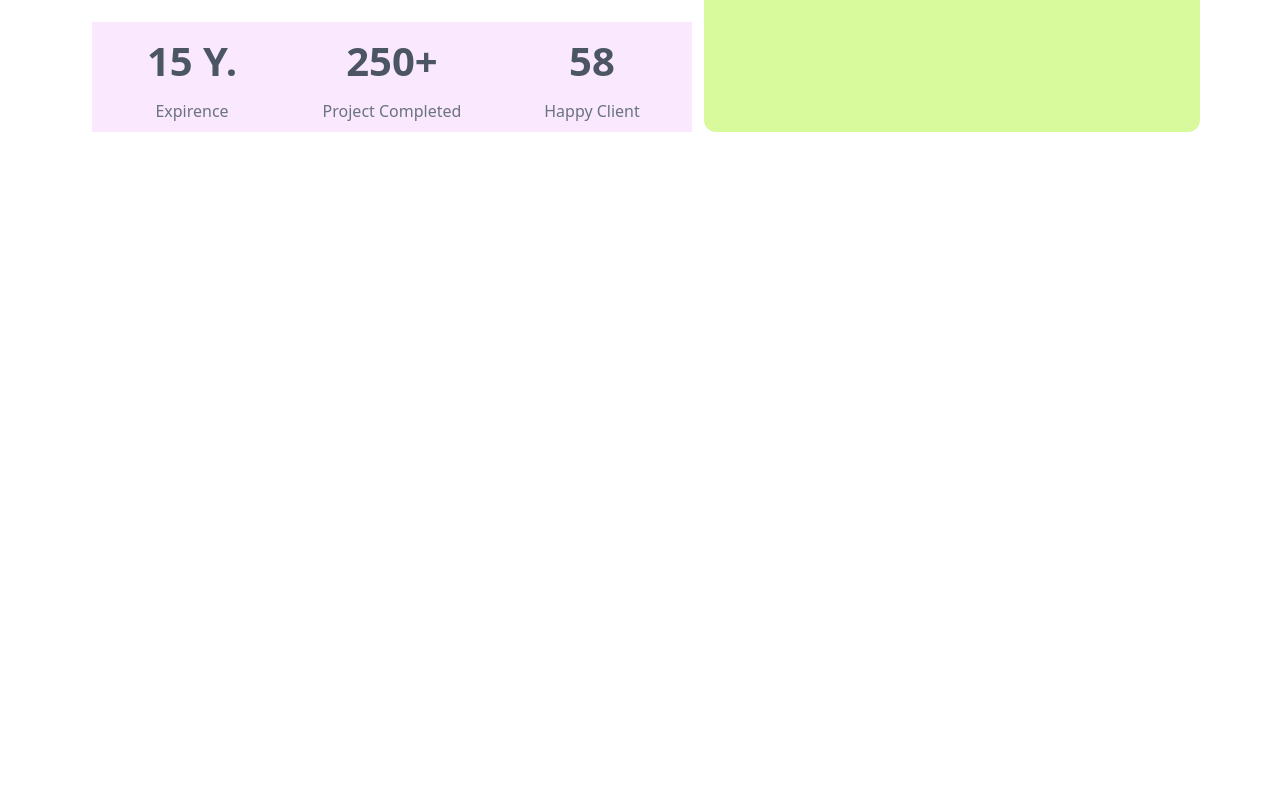
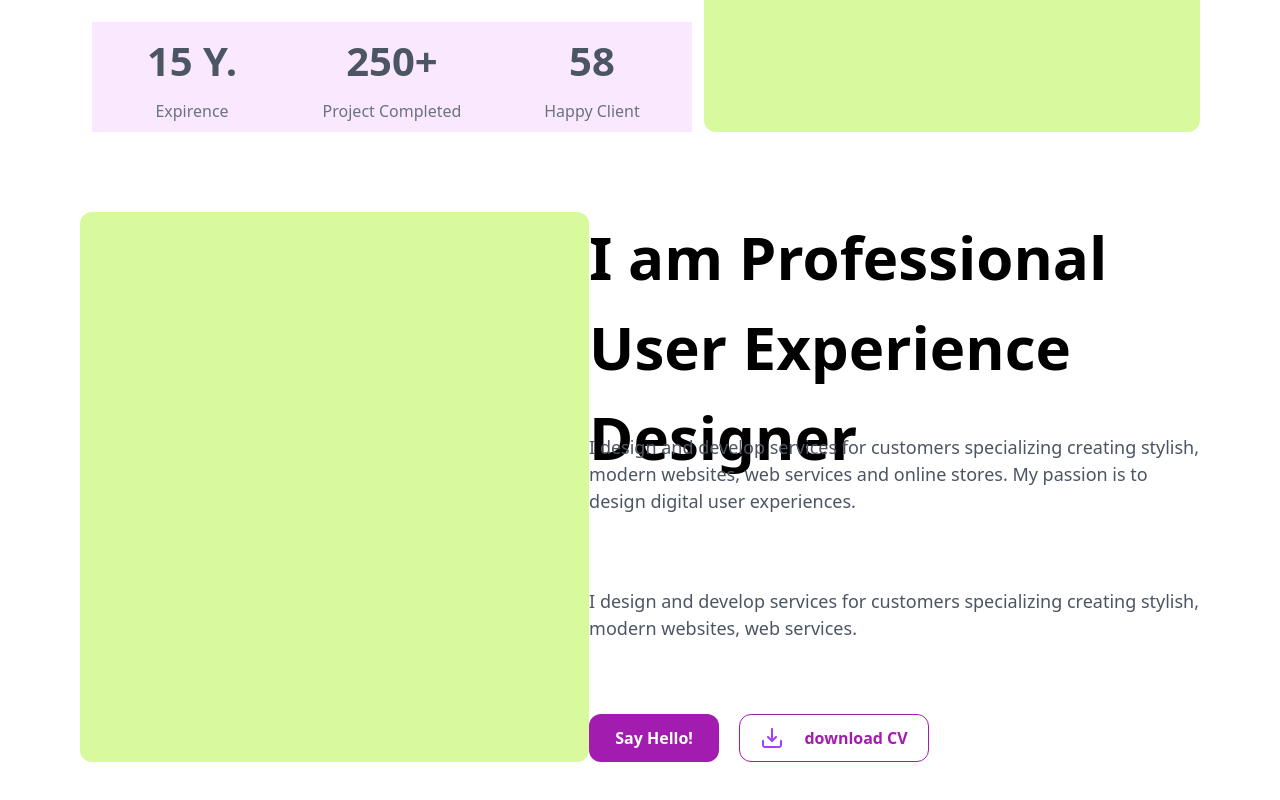
Before and after one commit to amitis-star/Portofolio, a React (Create React App) app: page / in a window 1280 px wide. Shown: the part 554-1354 px from the top of the page. Before the commit the page ends 800 px from the top, so only its background shows below. Built offline with nearby package versions, Linux system fonts and the light colour scheme.

Commit message:
second card

```diff
--- a/src/components/Home.js
+++ b/src/components/Home.js
@@ -1,3 +1,5 @@
+import Download from "../assests/svg/download.svg";
+
 const Home = () => {
   return (
     <div className="container w-2xl">
@@ -24,7 +26,7 @@ const Home = () => {
         </div>
       </div>
       {/* first card */}
-      <div className="w-full h-73 flex justify-between items-center px-10 mt-10 mb-10">
+      <div className="w-full h-73 flex justify-between items-center px-10 mt-10 mb-20">
         <div className="h-full w-[648px]  flex flex-col items-between justify-between">
           <div className="w-full h-51  flex flex-col items-between justify-between">
             <p className="h-32 text-60 font-700 w-69">
@@ -42,16 +44,18 @@ const Home = () => {
           </div>
           <div className="w-full h-26  p-3 flex justify-between items-center ">
             <div className="w-35 h-26 bg-fuchsia-100 flex flex-col items-center justify-center gap-2">
-                <p className="text-40 font-700 text-gray-600">15 Y.</p>
-                <p className="text-gray-500 font-400 text-16">Expirence</p>
+              <p className="text-40 font-700 text-gray-600">15 Y.</p>
+              <p className="text-gray-500 font-400 text-16">Expirence</p>
             </div>
             <div className="w-35 h-26 bg-fuchsia-100 flex flex-col items-center justify-center gap-2">
-                <p className="text-40 font-700 text-gray-600">250+</p>
-                <p className="text-gray-500 font-400 text-16">Project Completed</p>
+              <p className="text-40 font-700 text-gray-600">250+</p>
+              <p className="text-gray-500 font-400 text-16">
+                Project Completed
+              </p>
             </div>
             <div className="w-35 h-26 bg-fuchsia-100 flex flex-col items-center justify-center gap-2">
-               <p className="text-40 font-700 text-gray-600">58</p>
-               <p className="text-gray-500 font-400 text-16">Happy Client</p>
+              <p className="text-40 font-700 text-gray-600">58</p>
+              <p className="text-gray-500 font-400 text-16">Happy Client</p>
             </div>
           </div>
         </div>
@@ -60,6 +64,36 @@ const Home = () => {
         </div>
       </div>
       {/* second card */}
+      <div className="w-full h-73 flex justify-between items-center px-10 mt-20 mb-10">
+        <div className="h-full w-72 bg-lime-200 rounded-xl">
+          <img alt="" />
+        </div>
+        <div className="h-full w-[648px]  flex flex-col items-between justify-between">
+          <div className="w-full h-full  flex flex-col items-between justify-between">
+            <p className="h-30 text-60 font-700 w-full">
+              I am Professional User Experience Designer
+            </p>
+            <p className=" text-gray-600 text-18">
+              I design and develop services for customers specializing creating
+              stylish, modern websites, web services and online stores. My
+              passion is to design digital user experiences.
+            </p>
+            <p className=" text-gray-600 text-18">
+              I design and develop services for customers specializing creating
+              stylish, modern websites, web services.
+            </p>
+            <div className="flex gap-5 items-center ">
+              <button className="h-12 w-28 bg-fuchsia-800 rounded-xl text-white font-600">
+                Say Hello!
+              </button>
+              <button className="h-12 w-34 border border-fuchsia-800 rounded-xl text-fuchsia-800  font-600 flex justify-center items-center gap-5">
+                <img src={Download} alt="download"/>
+                download CV
+              </button>
+            </div>
+          </div>
+        </div>
+      </div>
     </div>
   );
 };
```
Also changed, not shown: src/assests/svg/download.svg (added).
